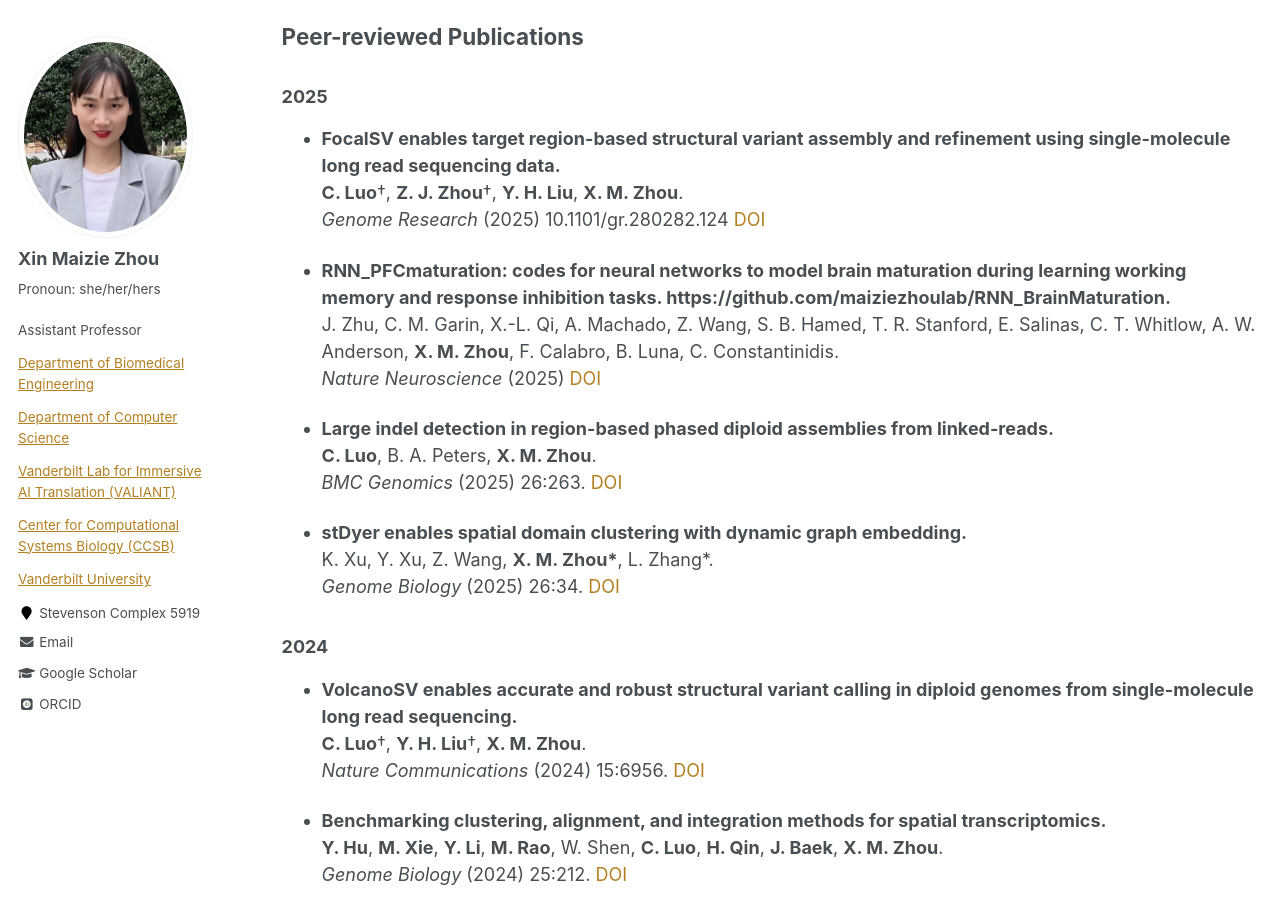
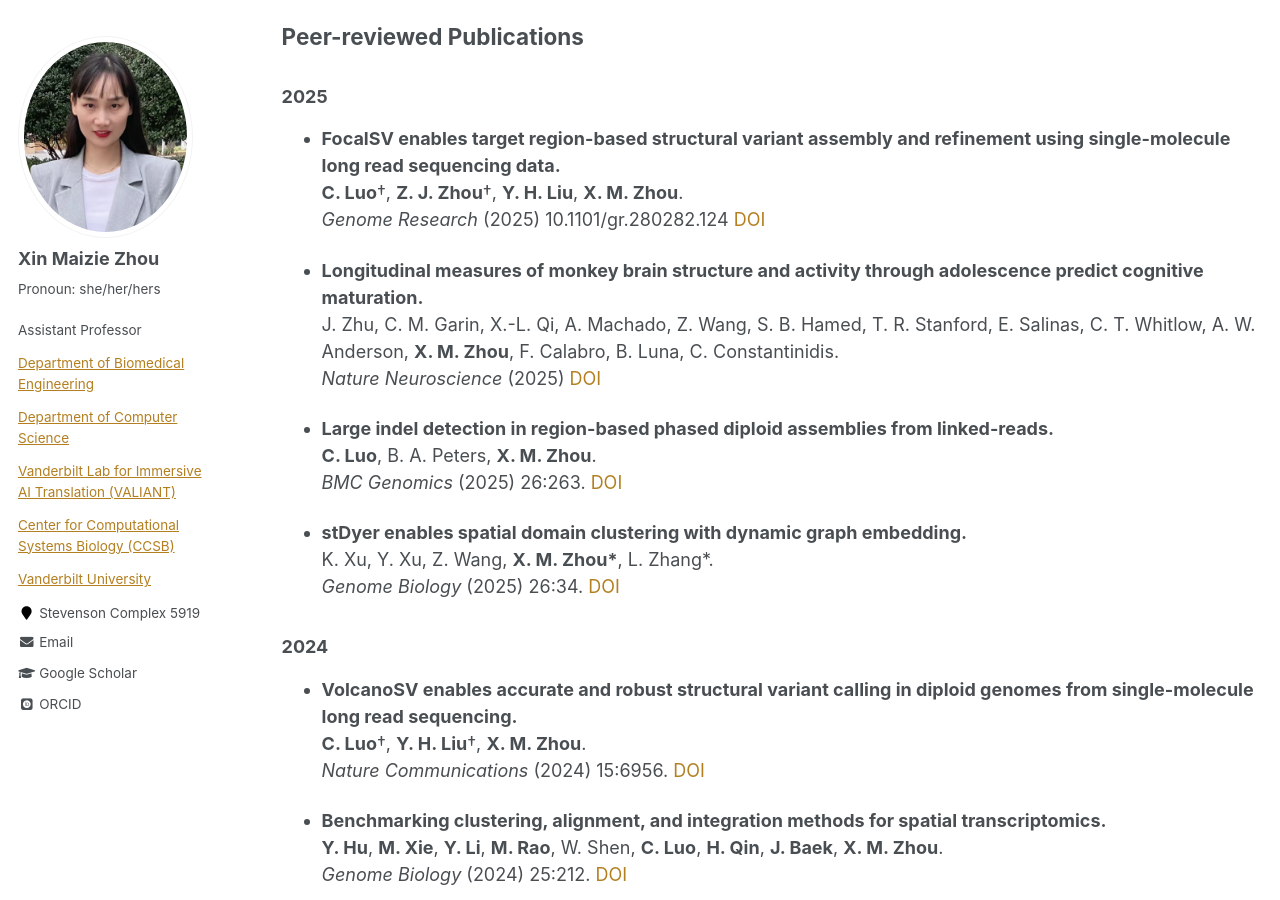
Before and after one commit to maiziezhoulab/Maiziezhoulab.github.io, a Jekyll site: the page built from _pages/publications.md, in a window 1280 px wide and 900 px high, scrolled down 1378 px. Built offline with Jekyll 4.4.1, drawn with Linux system fonts in a browser that asks for light colours; some web fonts are replaced.

Commit message:
Update publications.md

```diff
--- a/_pages/publications.md
+++ b/_pages/publications.md
@@ -65,7 +65,7 @@ used Xin Maizie Zhou (X. M. Zhou) for publications after 2022.
   **C. Luo**†, **Z. J. Zhou**†, **Y. H. Liu**, **X. M. Zhou**.
   _Genome Research_ (2025) 10.1101/gr.280282.124 [DOI](https://doi.org/10.1101/gr.280282.124)
 
-- **RNN\_PFCmaturation: codes for neural networks to model brain maturation during learning working memory and response inhibition tasks. https://github.com/maiziezhoulab/RNN_BrainMaturation.**
+- **Longitudinal measures of monkey brain structure and activity through adolescence predict cognitive maturation.**
   J. Zhu, C. M. Garin, X.-L. Qi, A. Machado, Z. Wang, S. B. Hamed, T. R. Stanford, E. Salinas, C. T. Whitlow, A. W. Anderson, **X. M. Zhou**, F. Calabro, B. Luna, C.   Constantinidis.
   _Nature Neuroscience_ (2025) [DOI](https://doi.org/10.1038/s41593-025-02076-0)
 
```
